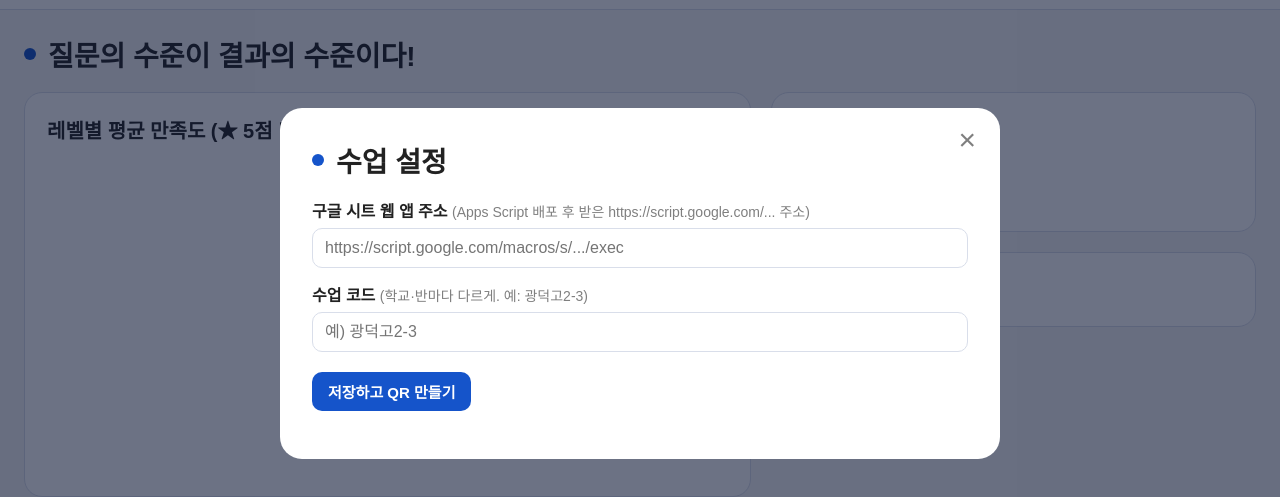
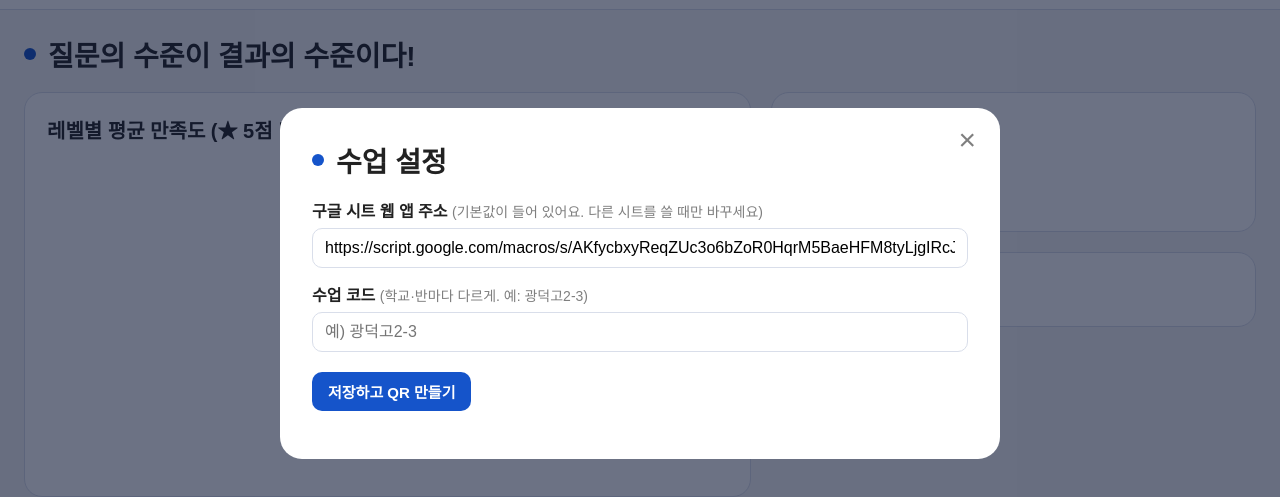
Before and after one commit to tactful0513/booth, a plain HTML site: page prompt/board.html in a window 1280 px wide. Shown: the part 117-614 px from the top of the page. Drawn offline with Linux system fonts and the light colour scheme; a web font is replaced by a local one.

Commit message:
선생님 화면: 설정 창에 시트 주소 기본값 미리 채움
Co-Authored-By: Claude Opus 5.5 <noreply@anthropic.com>

```diff
--- a/prompt/board.html
+++ b/prompt/board.html
@@ -120,7 +120,7 @@ input[type=text]{width:100%;font:inherit;font-size:16px;border:1.5px solid var(-
 <div class="modal" id="mSet"><div class="mbox" style="max-width:720px">
   <button class="x" data-close>×</button>
   <h2>수업 설정</h2>
-  <label class="f">구글 시트 웹 앱 주소 <span class="hint">(Apps Script 배포 후 받은 https://script.google.com/... 주소)</span></label>
+  <label class="f">구글 시트 웹 앱 주소 <span class="hint">(기본값이 들어 있어요. 다른 시트를 쓸 때만 바꾸세요)</span></label>
   <input type="text" id="iApi" placeholder="https://script.google.com/macros/s/.../exec">
   <label class="f">수업 코드 <span class="hint">(학교·반마다 다르게. 예: 광덕고2-3)</span></label>
   <input type="text" id="iCode" placeholder="예) 광덕고2-3">
@@ -155,10 +155,11 @@ const open = id => $("#"+id).classList.add("on");
 
 // ---------- 설정 · QR ----------
 const studentURL = () => location.href.replace(/board\.html.*$/, "").replace(/[?#].*$/, "") + "index.html?c=" + encodeURIComponent(CODE) + "#api=" + encodeURIComponent(API);
-function showQR(){ if (!API || !CODE){ open("mSet"); return; } $("#qr").innerHTML = ""; new QRCode($("#qr"), { text: studentURL(), width: 340, height: 340, correctLevel: QRCode.CorrectLevel.M }); $("#link").textContent = studentURL(); $("#qrCode").textContent = CODE; open("mQr"); }
+function showQR(){ if (!API || !CODE){ openSet(); return; } $("#qr").innerHTML = ""; new QRCode($("#qr"), { text: studentURL(), width: 340, height: 340, correctLevel: QRCode.CorrectLevel.M }); $("#link").textContent = studentURL(); $("#qrCode").textContent = CODE; open("mQr"); }
 $("#qrBtn").onclick = showQR;
-$("#setBtn").onclick = () => { $("#iApi").value = API; $("#iCode").value = CODE; open("mSet"); };
-$("#saveSet").onclick = () => { const a = $("#iApi").value.trim(), c = $("#iCode").value.trim();
+const openSet = () => { $("#iApi").value = API; $("#iCode").value = CODE; open("mSet"); };
+$("#setBtn").onclick = openSet;
+$("#saveSet").onclick = () => { const a = $("#iApi").value.trim() || API, c = $("#iCode").value.trim();
   if (!/^https:\/\/script\.google(usercontent)?\.com\//.test(a)) return alert("구글 Apps Script 웹 앱 주소(https://script.google.com/...)를 붙여넣어 주세요.");
   if (!c) return alert("수업 코드를 적어 주세요."); API = a; CODE = c; ls.set("pqb_api", a); ls.set("pqb_code", c); $("#mSet").classList.remove("on"); head(); load(); showQR(); };
 $("#cpLink").onclick = async () => { try { await navigator.clipboard.writeText(studentURL()); $("#cpLink").textContent = "복사됨!"; } catch(e){} };
@@ -249,7 +250,7 @@ function demo(){
       hunt: { ox: [k%5 ? "O" : "X", k%3 ? "X" : "O", "X", k%4 ? "O" : "X", k%2 ? "X" : "O"] }, fin: { final: "" }, _img: "" }; });
 }
 
-head(); if (!DEMO && (!API || !CODE)) open("mSet"); load(); setInterval(load, 10000);
+head(); if (!DEMO && (!API || !CODE)) openSet(); load(); setInterval(load, 10000);
 </script>
 </body>
 </html>
```
